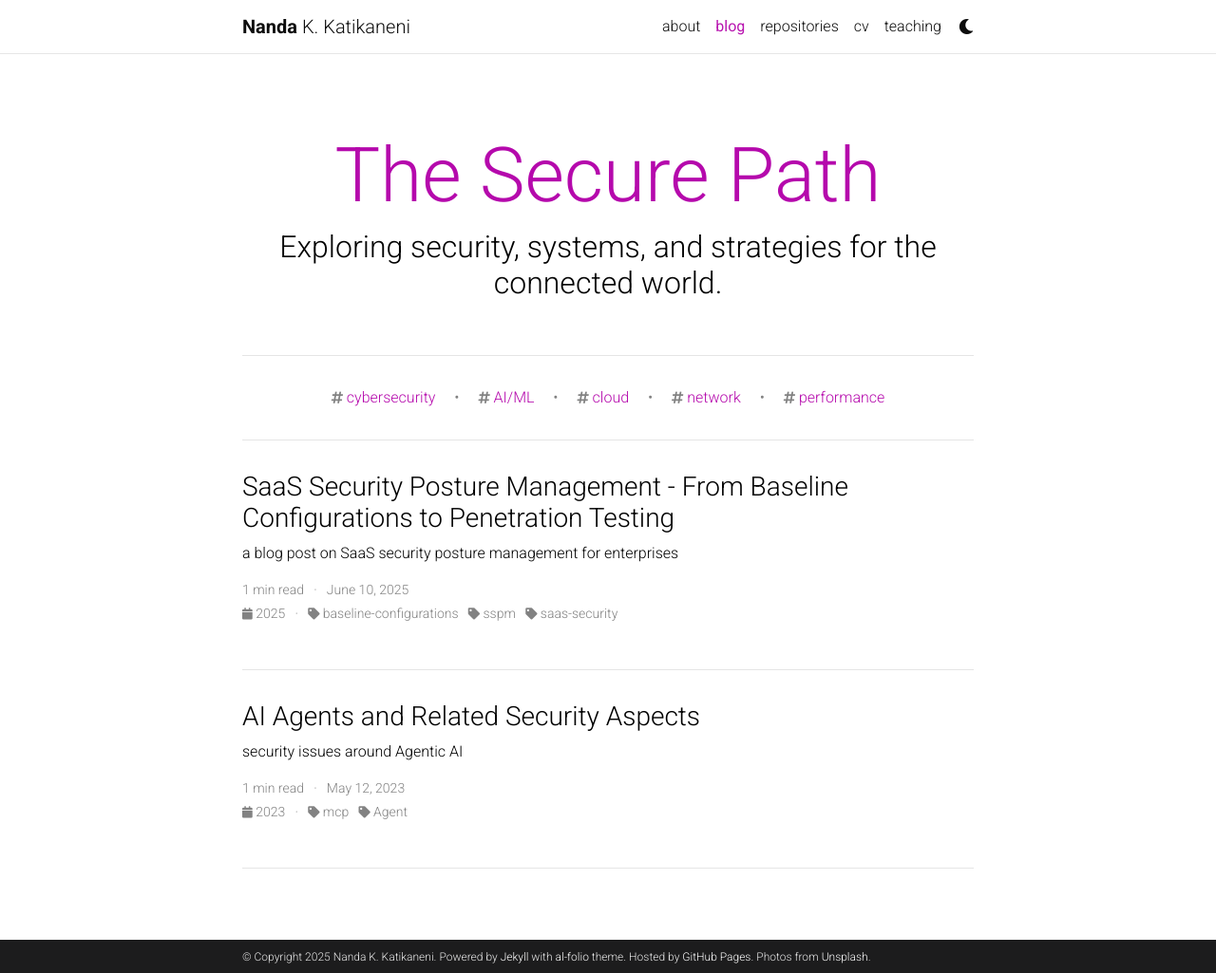
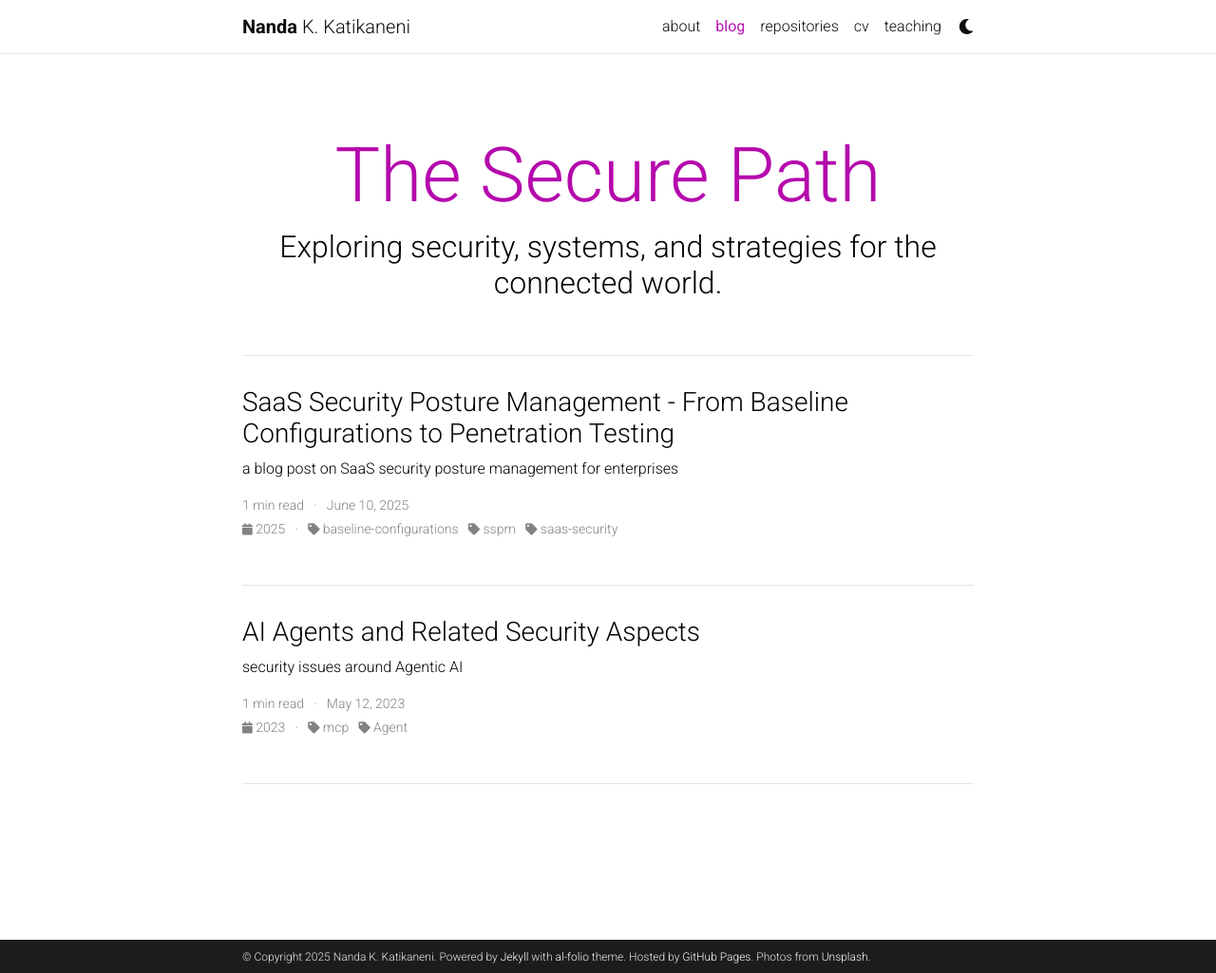
Before and after one commit to nkatikaneni/nkatikaneni.github.io, a Jekyll site: the page built from blog/index.html, in a window 1280 px wide and 1025 px high. Shown: the whole window at 95% size. Built offline with Jekyll 4.4.1, drawn with Linux system fonts in a browser that asks for light colours; the list of posts is cut into pages by our own code; comment, search, counter and statistics services are not loaded; a style sheet for code colours, icons or effects is not loaded; some of the changed lines change nothing that is shown.

Commit message:
Update _config.yml
fixing tags and external sources

```diff
--- a/_config.yml
+++ b/_config.yml
@@ -158,9 +158,9 @@ disqus_shortname: al-folio # put your disqus shortname
 # External sources.
 # If you have blog posts published on medium.com or other external sources,
 # you can display them in your blog by adding a link to the RSS feed.
-external_sources:
-  - name:
-    rss_url:
+# external_sources:
+#  - name:
+#    rss_url:
 
 # -----------------------------------------------------------------------------
 # Collections
@@ -252,17 +252,17 @@ jekyll-minifier:
 # -----------------------------------------------------------------------------
 
 jekyll-archives:
-  enabled: [year, tags, categories] # enables year, tag and category archives (remove if you need to disable one of them).
+  enabled: [year, categories] # enables year, tag and category archives (remove if you need to disable one of them).
   layouts:
     year: archive-year
-    tag: archive-tag
+#    tag: archive-tag
     category: archive-category
   permalinks:
     year: '/blog/:year/'
-    tag: '/blog/tag/:name/'
+#   tag: '/blog/tag/:name/'
     category: '/blog/category/:name/'
 
-display_tags: ['cybersecurity', 'AI/ML', 'cloud', 'network', 'performance'] # these tags will be displayed on the front page of your blog
+# display_tags: ['cybersecurity', 'AI/ML', 'cloud', 'network', 'performance'] # these tags will be displayed on the front page of your blog
 
 # -----------------------------------------------------------------------------
 # Jekyll Scholar
```
